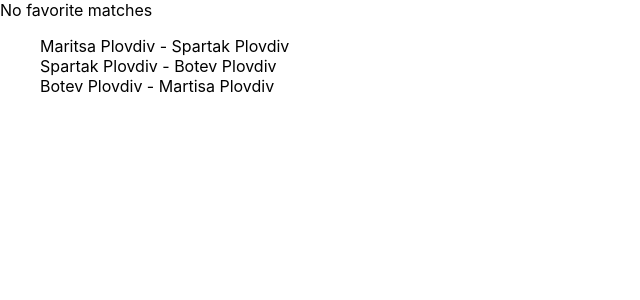
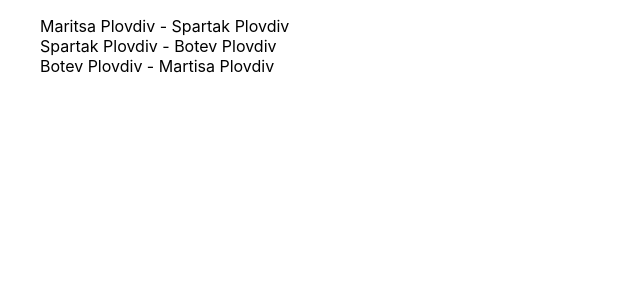
Before and after one commit to Gluharski/soccer-app, a React (Create React App) app: page / in a window 1280 px wide. Shown: the top 300 px of the page, without its empty margins (0-640 px from the left). Built offline with nearby package versions, Linux system fonts and the light colour scheme.

Commit message:
add conditional rendering and css module

```diff
--- a/src/components/Profile.js
+++ b/src/components/Profile.js
@@ -1,12 +1,14 @@
-import '../App.css';
+import styles from './Profile.module.css';
 
 const Profile = ({ matchesCount }) => {
-	console.log(matchesCount);
 	return (
-		<div>
+		<div className={matchesCount.length >= 10
+			? styles['hot']
+			: styles['normal']
+		}>
 			{matchesCount.length
 				? `${matchesCount.length}`
-				: 'No favorite matches'
+				: ''
 			}
 		</div>
 	)
--- /dev/null
+++ b/src/components/Profile.module.css
@@ -0,0 +1,21 @@
+.hot {
+	color: brown;
+	background-color: white;
+	font-weight: 700;
+	font-size: 30px;
+	width: 100%;
+	text-align: center;
+	box-shadow: 1px 1px 5px rgba(0, 0, 0, 0.5);
+}
+
+.normal {
+	color: black;
+	font-weight: 700;
+	font-size: 30px;
+	background-color: white;
+	font-weight: 700;
+	font-size: 30px;
+	width: 100%;
+	text-align: center;
+	box-shadow: 1px 1px 5px rgba(0, 0, 0, 0.5);
+}
```
